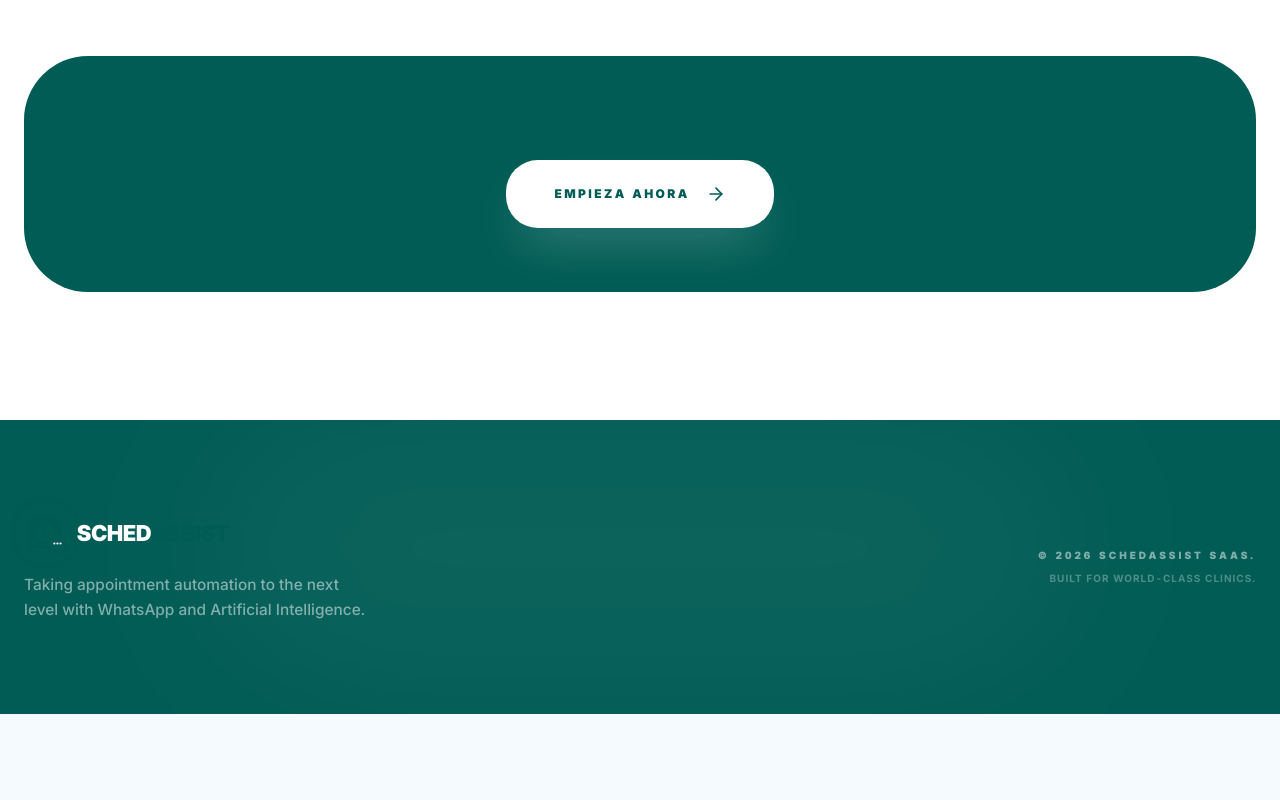
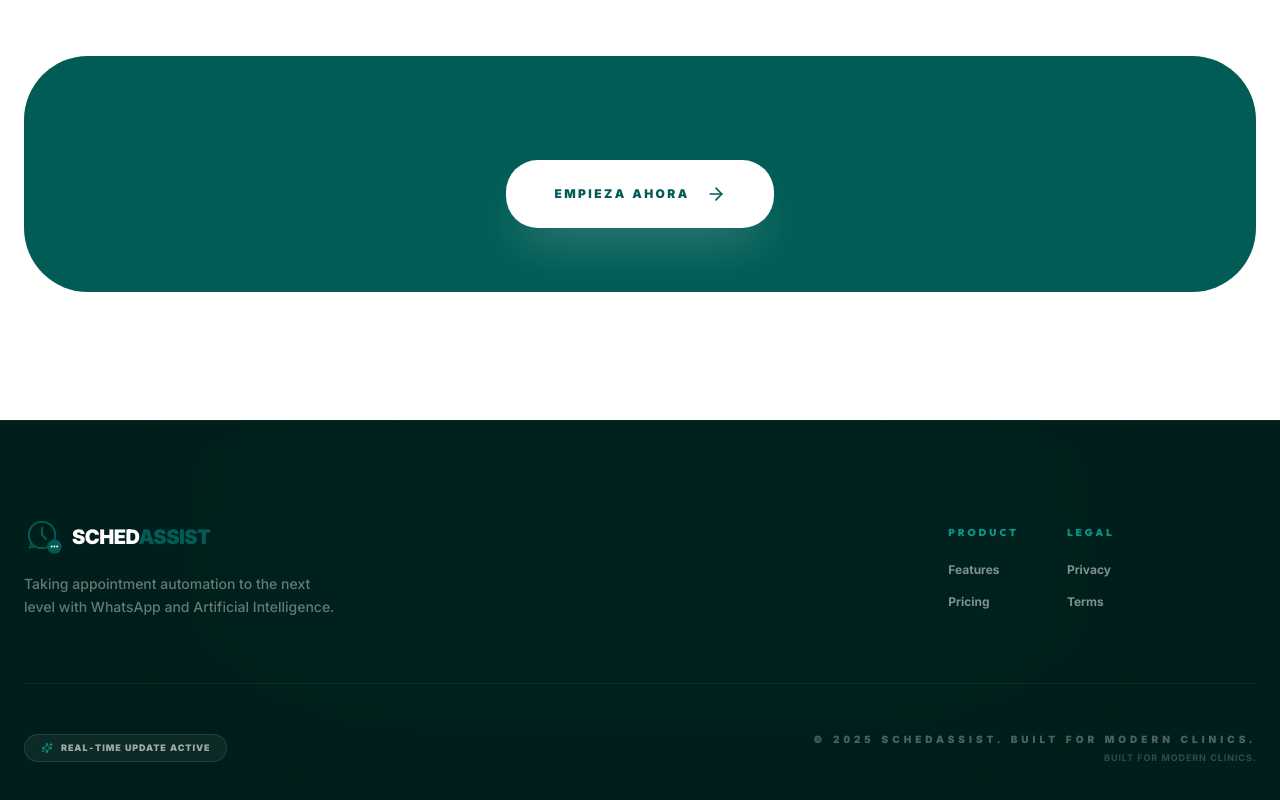
Before and after one commit to H3rC4/SchedAssist, a Next.js app: page / in a window 1280 px wide. Shown: the part 3238-4038 px from the top of the page. Before the commit the page ends 3952 px from the top, so only its background shows below. Built offline with nearby package versions, Linux system fonts and the light colour scheme; no server answers.

Commit message:
feat: use LandingFooter and update main landing page structure

```diff
--- a/src/app/page.tsx
+++ b/src/app/page.tsx
@@ -2,7 +2,7 @@ import { Navbar } from '@/components/Navbar';
 import { LandingHero } from '@/components/landing/LandingHero';
 import { LandingFeatures } from '@/components/landing/LandingFeatures';
 import { LandingCustomization } from '@/components/landing/LandingCustomization';
-import { Logo } from '@/components/Logo';
+import { LandingFooter } from '@/components/landing/LandingFooter';
 
 export default function LandingPage() {
   const jsonLd = {
@@ -34,28 +34,7 @@ export default function LandingPage() {
 
       <LandingCustomization />
 
-      <footer className="relative z-10 py-24 bg-primary px-6 overflow-hidden">
-         <div className="absolute top-0 left-1/2 -translate-x-1/2 w-full max-w-4xl h-64 bg-white/[0.05] blur-[100px] rounded-full -z-10 pointer-events-none" />
-
-         <div className="max-w-7xl mx-auto flex flex-col md:flex-row items-center justify-between gap-12">
-            <div className="flex flex-col items-center md:items-start gap-4 scale-110 md:origin-left">
-               <Logo textColor="text-white" />
-               <p className="text-white/50 text-sm font-medium text-center md:text-left max-w-xs leading-relaxed">
-                  Taking appointment automation to the next level with WhatsApp and Artificial Intelligence.
-               </p>
-            </div>
-
-            <div className="flex flex-col items-center md:items-end gap-2">
-               <p className="text-white/50 text-[10px] font-black uppercase tracking-[0.3em]">
-                  &copy; {new Date().getFullYear()} SchedAssist SaaS.
-               </p>
-               <p className="text-white/30 text-[10px] font-bold uppercase tracking-widest">
-                  Built for world-class clinics.
-               </p>
-            </div>
-         </div>
-      </footer>
-
+      <LandingFooter />
     </div>
   )
 }
--- /dev/null
+++ b/src/components/landing/LandingFooter.tsx
@@ -0,0 +1,59 @@
+'use client';
+
+import { Logo } from '../Logo';
+import { useLandingTranslation } from '../LanguageContext';
+import { Sparkles } from 'lucide-react';
+
+export function LandingFooter() {
+  const { t } = useLandingTranslation();
+
+  return (
+    <footer className="relative z-10 py-24 bg-[#001f1c] px-6 overflow-hidden border-t border-primary/20">
+      <div className="absolute top-0 left-1/2 -translate-x-1/2 w-full max-w-4xl h-64 bg-primary/[0.05] blur-[100px] rounded-full -z-10 pointer-events-none" />
+
+      <div className="max-w-7xl mx-auto">
+        <div className="flex flex-col md:flex-row items-center justify-between gap-12 border-b border-white/5 pb-16 mb-12">
+          <div className="flex flex-col items-center md:items-start gap-4">
+            <Logo textColor="text-white" />
+            <p className="text-white/40 text-sm font-medium text-center md:text-left max-w-xs leading-relaxed">
+              {t.footer_desc || 'Taking appointment automation to the next level with WhatsApp and Artificial Intelligence.'}
+            </p>
+          </div>
+
+          <div className="grid grid-cols-2 sm:grid-cols-3 gap-12 text-center md:text-left">
+            <div className="flex flex-col gap-4">
+              <h4 className="text-[10px] font-black text-primary-light uppercase tracking-[0.3em]">{t.footer_product || 'Product'}</h4>
+              <ul className="flex flex-col gap-2">
+                <li><a href="#features" className="text-white/50 text-xs font-bold hover:text-white transition-colors">{t.footer_features || 'Features'}</a></li>
+                <li><a href="#pricing" className="text-white/50 text-xs font-bold hover:text-white transition-colors">{t.footer_pricing || 'Pricing'}</a></li>
+              </ul>
+            </div>
+            <div className="flex flex-col gap-4">
+              <h4 className="text-[10px] font-black text-primary-light uppercase tracking-[0.3em]">{t.footer_legal || 'Legal'}</h4>
+              <ul className="flex flex-col gap-2">
+                <li><a href="#" className="text-white/50 text-xs font-bold hover:text-white transition-colors">{t.footer_privacy || 'Privacy'}</a></li>
+                <li><a href="#" className="text-white/50 text-xs font-bold hover:text-white transition-colors">{t.footer_terms || 'Terms'}</a></li>
+              </ul>
+            </div>
+          </div>
+        </div>
+
+        <div className="flex flex-col md:flex-row items-center justify-between gap-6">
+          <div className="flex items-center gap-2 px-4 py-1.5 rounded-full bg-white/5 border border-white/10">
+            <Sparkles className="h-3 w-3 text-primary-light" />
+            <span className="text-[9px] font-black text-white/60 uppercase tracking-widest">{t.whatsapp_chat_realtime}</span>
+          </div>
+
+          <div className="flex flex-col items-center md:items-end gap-1">
+            <p className="text-white/30 text-[10px] font-black uppercase tracking-[0.4em]">
+              {t.footer_copyright || `© ${new Date().getFullYear()} SchedAssist.`}
+            </p>
+            <p className="text-white/20 text-[9px] font-bold uppercase tracking-widest">
+              Built for modern clinics.
+            </p>
+          </div>
+        </div>
+      </div>
+    </footer>
+  );
+}
```
